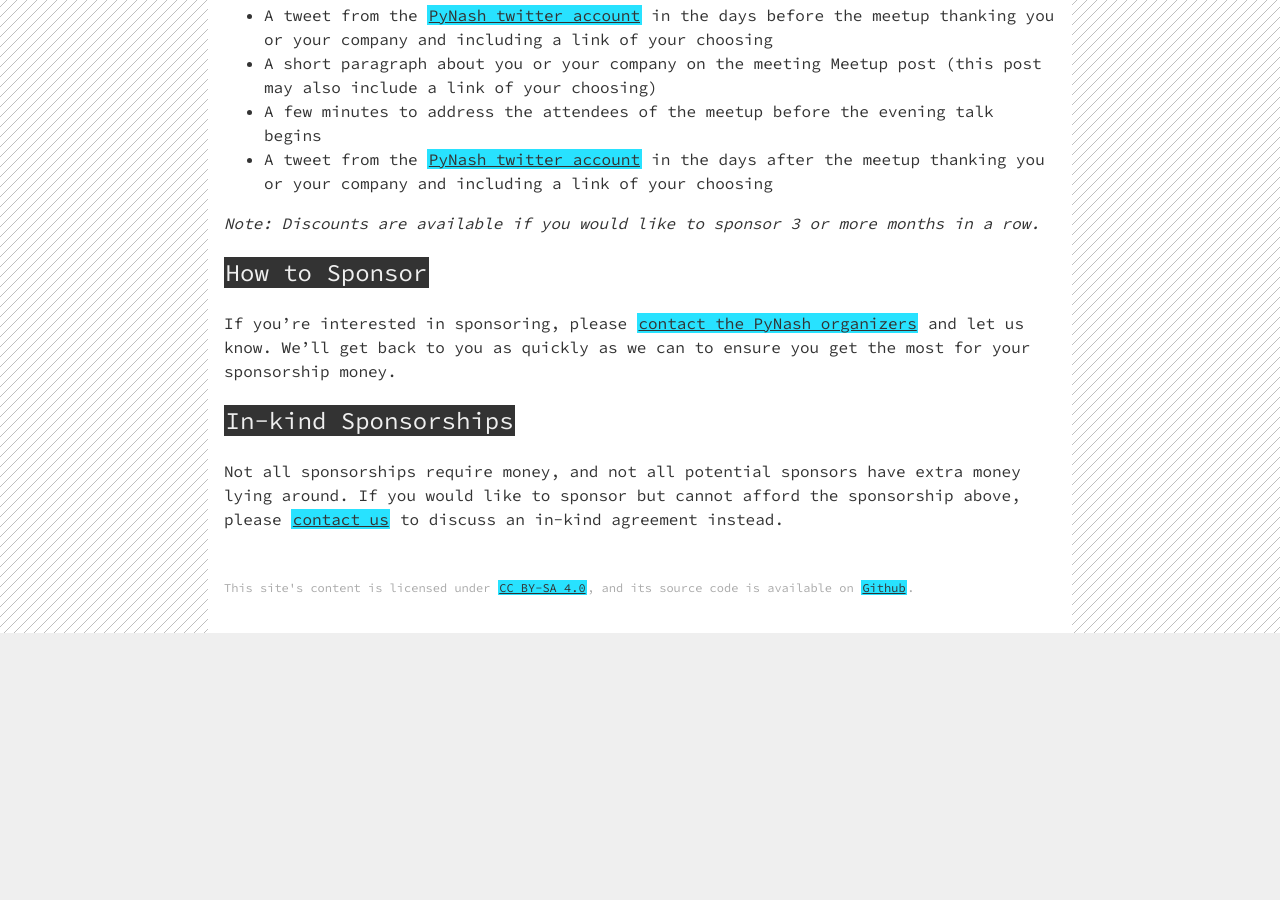
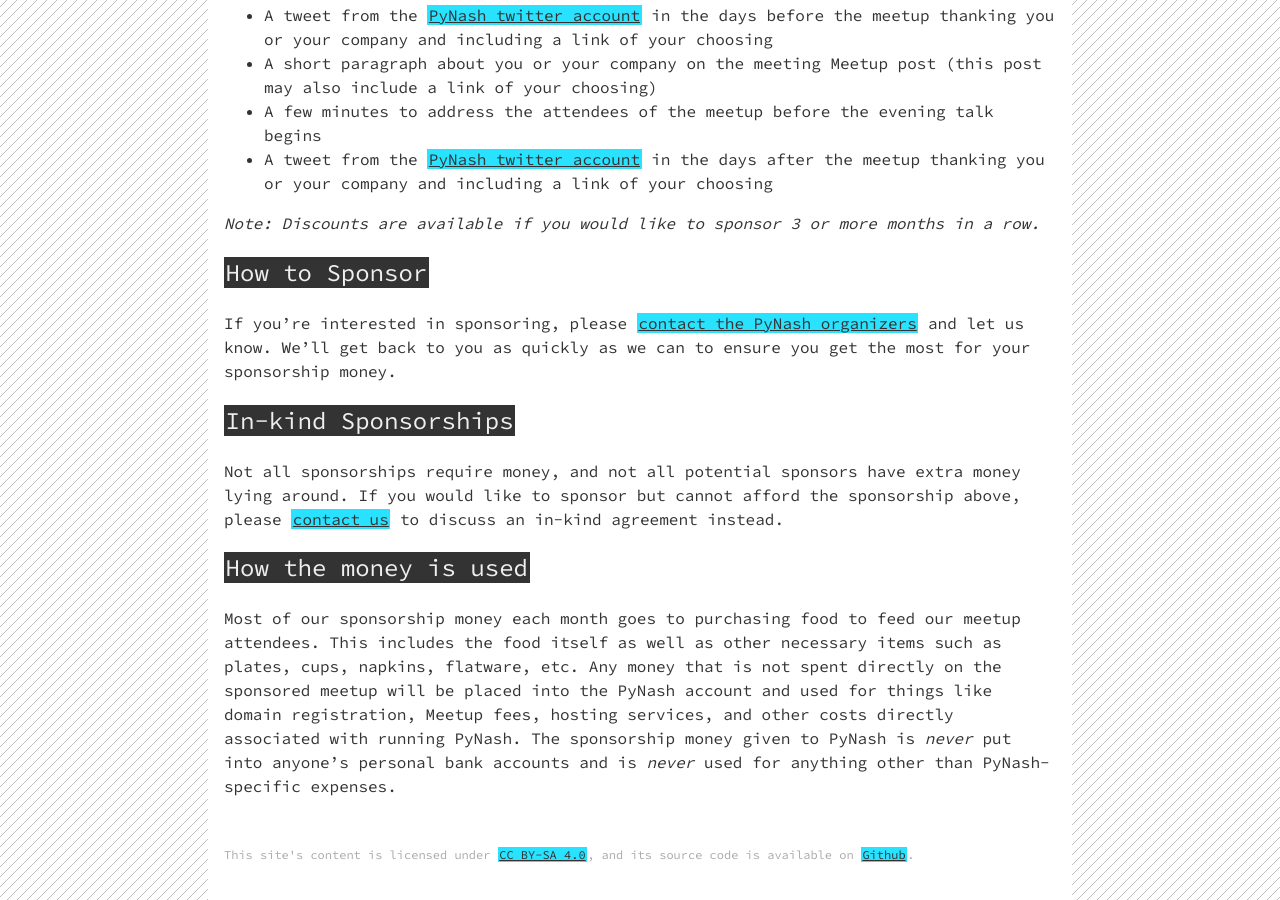
Before and after one commit to pynashorg/pynashorg.github.com, a Jekyll site: the page built from sponsorship-prospectus.md, in a window 1280 px wide and 900 px high, scrolled down 873 px. Built offline with Jekyll 4.4.1, drawn with Linux system fonts in a browser that asks for light colours; before the commit the page ends 1506 px from its top, so only the background shows below that.

Commit message:
Update Sponsorship Prospectus
Added a section for "How the money is used" so people have a better
sense of what they're spending their money on when they sponsor a PyNash
meeting.

```diff
--- a/sponsorship-prospectus.md
+++ b/sponsorship-prospectus.md
@@ -42,3 +42,10 @@
 
 Not all sponsorships require money, and not all potential sponsors have extra money lying around.
 If you would like to sponsor but cannot afford the sponsorship above, please [contact us](mailto:{{ site.email }}?subject=[PyNash] Interested in in-kind sponsorship) to discuss an in-kind agreement instead.
+
+## <span>How the money is used</span>
+
+Most of our sponsorship money each month goes to purchasing food to feed our meetup attendees.
+This includes the food itself as well as other necessary items such as plates, cups, napkins, flatware, etc.
+Any money that is not spent directly on the sponsored meetup will be placed into the PyNash account and used for things like domain registration, Meetup fees, hosting services, and other costs directly associated with running PyNash.
+The sponsorship money given to PyNash is _never_ put into anyone's personal bank accounts and is _never_ used for anything other than PyNash-specific expenses.
```
